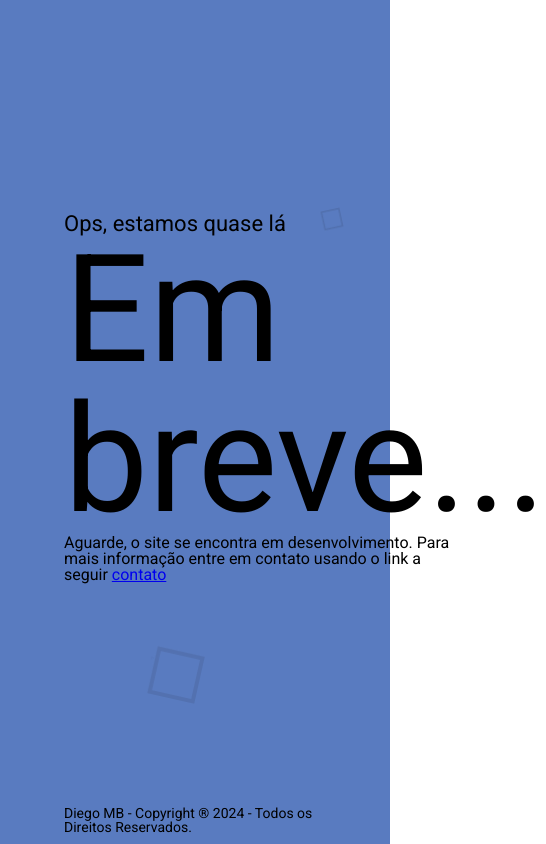
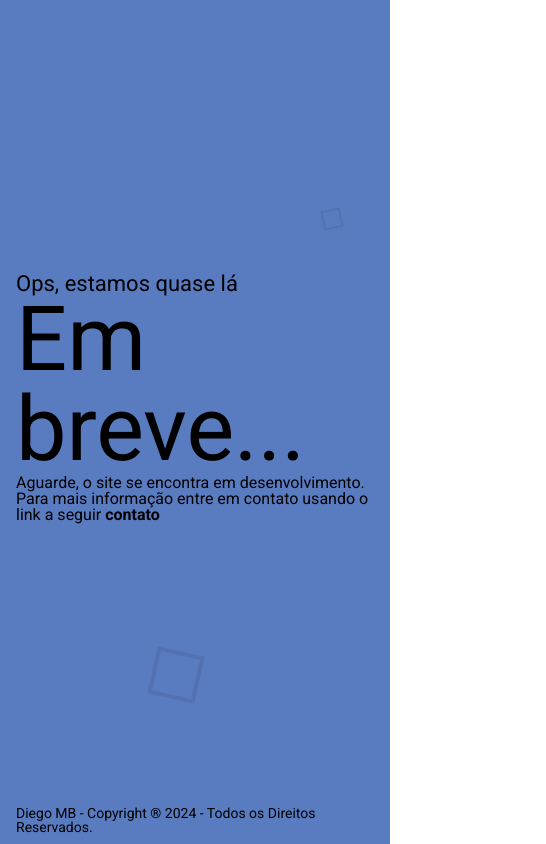
Before and after one commit to Diego-MB/site, a plain HTML site: page index.html in a window 390 px wide. Shown: the whole page, 546 px wide, since content can reach past the window. Drawn offline with Linux system fonts and the light colour scheme.

Commit message:
feat: add media query

```diff
--- a/css/style.css
+++ b/css/style.css
@@ -18,16 +18,22 @@ section {
 }
 
 section p:first-child {
-    font-size: 22px;
+    font-size: 1.375rem;
 }
 
 section h1 {
-    font-size: 150px;
+    font-size: 9.375rem;
 }
 
 section p {
-    font-size: 16px;
+    font-size: 1rem;
     width: 400px;
+}
+
+section p a {
+    text-decoration: none;
+    font-weight: bold;
+    color: black;
 }
 
 section div:first-child {
@@ -48,9 +54,52 @@ footer {
 }
 
 footer span {
-    font-size: 14px;
+    font-size: 0.875rem;
 }
 
+@media (max-width: 425px) {
+
+    main {
+        padding: 0 16px;
+    }
+
+    section p:first-child {
+        font-size: 1.375rem;
+    }
+
+    section h1 {
+        font-size: 5.625rem;
+    }
+
+    section div:first-child {
+        width: 100%;
+        /* background: red; */
+    }
+
+    section div:last-child {
+        display: none;
+        /* background: blue; */
+    }
+
+    section p {
+        font-size: 1rem;
+        width: 100%;
+    }
+}
+
+@media (max-width: 1024px) {
+
+    section div:first-child {
+        width: 100%;
+        /* background: red; */
+    }
+
+    section div {
+        width: 0%;
+        /* background: blue; */
+    }
+
+}
 
 /* background animation */
 @keyframes cube {
```
